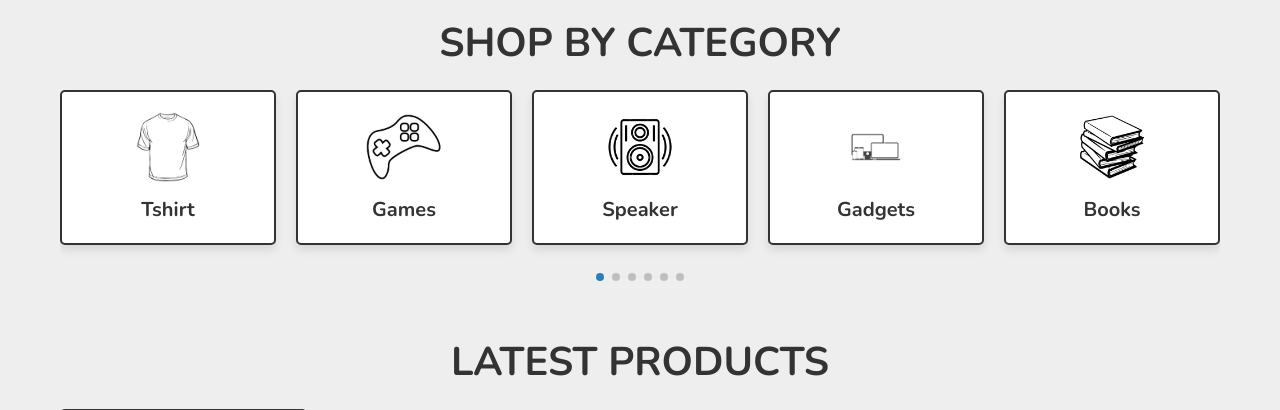
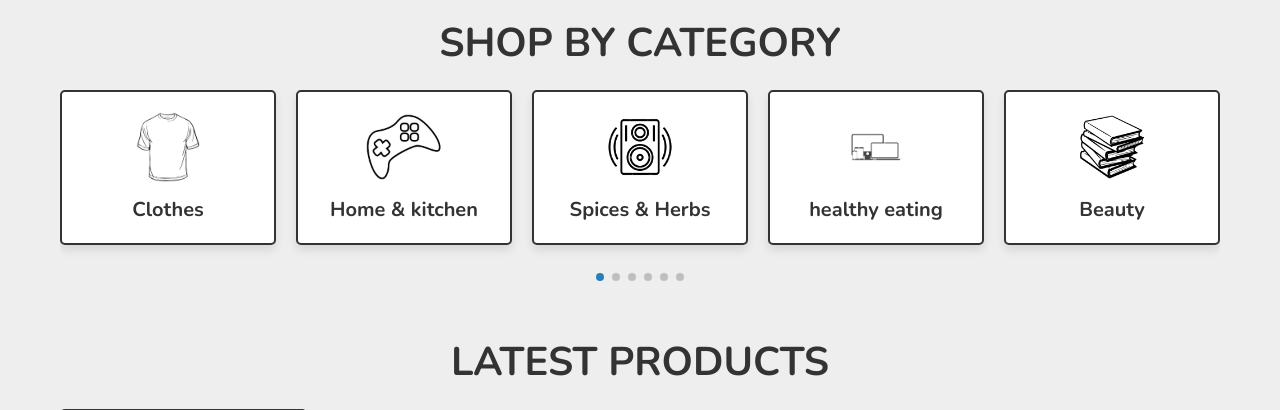
Before and after one commit to Mr-Khandelwal/AbraKaDabra, a PHP site: page /home.php in a window 1280 px wide. Shown: the part 602-1012 px from the top of the page. Run offline with PHP 8.4, Linux system fonts and the light colour scheme; data that the repository does not hold is empty; some libraries are stand-ins or nearby versions.

Commit message:
categories change commit

```diff
--- a/home.php
+++ b/home.php
@@ -94,34 +94,34 @@ include 'components/wishlist_cart.php';
 
    <div class="swiper-wrapper">
 
-   <a href="category.php?category=laptop" class="swiper-slide slide">
+   <a href="category.php?category=Clothes" class="swiper-slide slide">
       <img src="images/icon-1.png" alt="">
-      <h3>Tshirt</h3>
+      <h3>Clothes</h3>
    </a>
 
-   <a href="category.php?category=tv" class="swiper-slide slide">
+   <a href="category.php?category=Homes & kitchen" class="swiper-slide slide">
       <img src="images/icon-2.png" alt="">
-      <h3>Games</h3>
+      <h3>Home & kitchen</h3>
    </a>
 
-   <a href="category.php?category=camera" class="swiper-slide slide">
+   <a href="category.php?category= Spices & Herbs" class="swiper-slide slide">
       <img src="images/icon-3.png" alt="">
-      <h3>Speaker</h3>
+      <h3>Spices & Herbs</h3>
    </a>
 
-   <a href="category.php?category=mouse" class="swiper-slide slide">
+   <a href="category.php?category=healthy eating" class="swiper-slide slide">
       <img src="images/icon-4.png" alt="">
-      <h3>Gadgets</h3>
+      <h3>healthy eating</h3>
    </a>
 
-   <a href="category.php?category=fridge" class="swiper-slide slide">
+   <a href="category.php?category=Beauty" class="swiper-slide slide">
       <img src="images/icon-5.png" alt="">
-      <h3>Books</h3>
+      <h3>Beauty</h3>
    </a>
 
-   <a href="category.php?category=washing" class="swiper-slide slide">
+   <a href="category.php?category= healthy eating" class="swiper-slide slide">
       <img src="images/icon-6.png" alt="">
-      <h3>Prop Replica</h3>
+      <h3>Medicines</h3>
    </a>
 
    </a>
```
